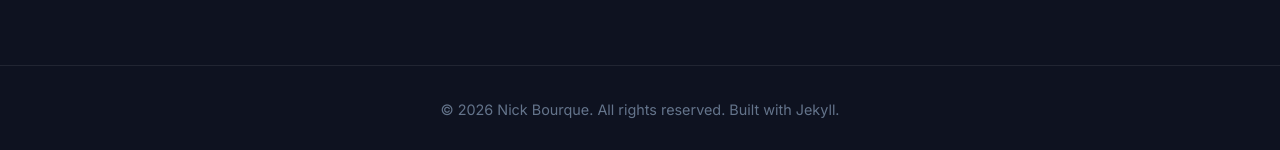
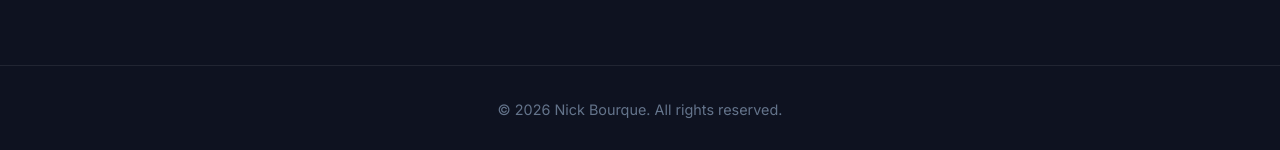
Before and after one commit to NickBourque/NickBourque.github.io, a Jekyll site: the page built from index.html, in a window 1280 px wide and 900 px high, scrolled down 2148 px. Shown: the part 747-897 px from the top of the window. Built offline with Jekyll 4.4.1, drawn with Linux system fonts in a browser that asks for light colours.

```diff
--- a/_layouts/default.html
+++ b/_layouts/default.html
@@ -124,7 +124,7 @@
     </div>
 
     <div class="footer-bottom">
-      <p>&copy; {{ site.time | date: '%Y' }} Nick Bourque. All rights reserved. Built with Jekyll.</p>
+      <p>&copy; {{ site.time | date: '%Y' }} Nick Bourque. All rights reserved.</p>
     </div>
   </footer>
 
```
Also changed, not shown: 1 other file.
